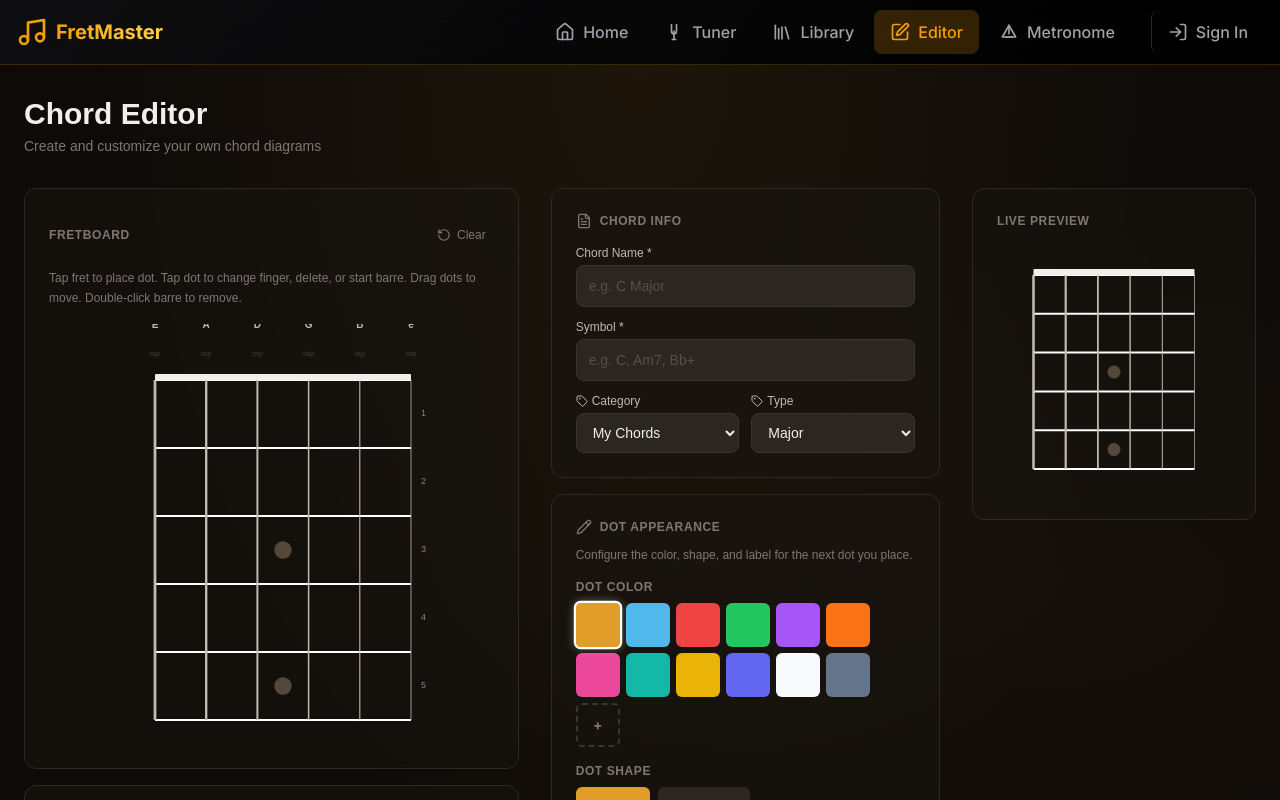
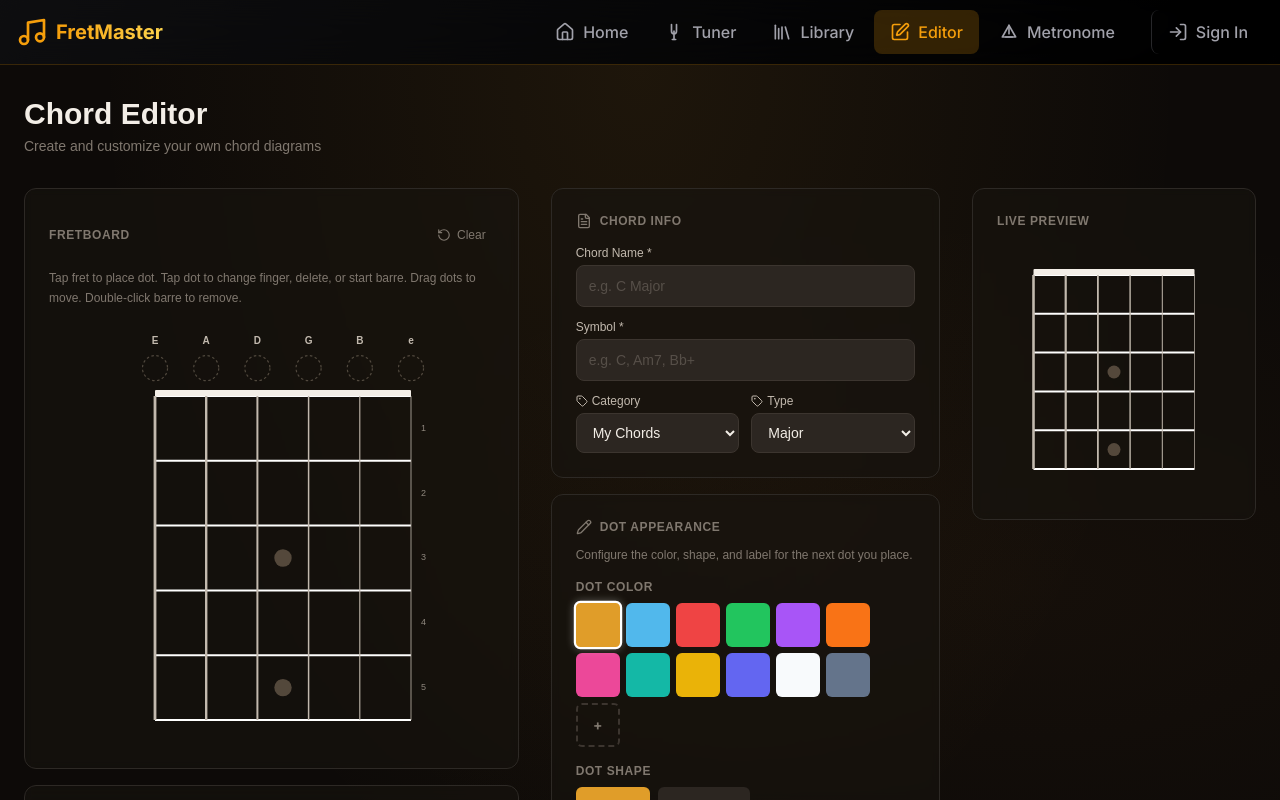
Before and after one commit to randysoller/onspace-9bg96c-13939, a React (Vite) app: page /editor in a window 1280 px wide. Built offline with nearby package versions, Linux system fonts and the light colour scheme.

Commit message:
Improve string header state indicators in Chord Editor

```diff
--- a/src/components/features/InteractiveFretboard.tsx
+++ b/src/components/features/InteractiveFretboard.tsx
@@ -93,7 +93,7 @@ export default function InteractiveFretboard({ chord, width = 320, height = 420
   const numFrets = chord.numFrets;
   const numStrings = 6;
 
-  const padLeft = 44, padRight = 20, padTop = 56, padBottom = 24;
+  const padLeft = 44, padRight = 20, padTop = 72, padBottom = 24;
   const gridWidth = width - padLeft - padRight;
   const gridHeight = height - padTop - padBottom;
   const stringSpacing = gridWidth / (numStrings - 1);
@@ -174,22 +174,26 @@ export default function InteractiveFretboard({ chord, width = 320, height = 420
     }
   }, [chord, toggleMutedString, toggleOpenString, toggleOpenDiamond]);
 
+  // ─── Barre String Toggle ────────────────────────────────────────────────────
+  // Shared logic called from both the fret zone rect AND the marker <g> in barre mode.
+  const handleBarreStringToggle = useCallback((fret: number, stringIdx: number) => {
+    if (!barreMode) return;
+    if (fret !== barreMode.anchorFret) return;
+    if (stringIdx === barreMode.anchorString) return; // can't deselect anchor
+    const isSelected = barreMode.selectedStrings.includes(stringIdx);
+    const selectedStrings = isSelected
+      ? barreMode.selectedStrings.filter(s => s !== stringIdx)
+      : [...barreMode.selectedStrings, stringIdx];
+    setBarreMode({ ...barreMode, selectedStrings });
+  }, [barreMode]);
+
   // ─── Fret Zone Click ────────────────────────────────────────────────────────
   const handleFretZoneClick = useCallback((fret: number, stringIdx: number, svgX: number, svgY: number) => {
     if (drag) return;
 
     // In barre mode: delegate to barre selection
     if (barreMode) {
-      const marker = chord.markers.find(m => m.fret === fret && m.string === stringIdx);
-      if (marker && fret === barreMode.anchorFret) {
-        // Toggle selection (can't deselect anchor)
-        if (stringIdx === barreMode.anchorString) return;
-        const isSelected = barreMode.selectedStrings.includes(stringIdx);
-        const selectedStrings = isSelected
-          ? barreMode.selectedStrings.filter(s => s !== stringIdx)
-          : [...barreMode.selectedStrings, stringIdx];
-        setBarreMode({ ...barreMode, selectedStrings });
-      }
+      handleBarreStringToggle(fret, stringIdx);
       return;
     }
 
@@ -396,26 +400,42 @@ export default function InteractiveFretboard({ chord, width = 320, height = 420
               {/* State indicator */}
               {isMuted && (
                 <g>
-                  <line x1={cx - dotRadius * 0.6} y1={headerY - dotRadius * 0.6} x2={cx + dotRadius * 0.6} y2={headerY + dotRadius * 0.6} stroke="hsl(30 7% 47%)" strokeWidth={1.5} />
-                  <line x1={cx + dotRadius * 0.6} y1={headerY - dotRadius * 0.6} x2={cx - dotRadius * 0.6} y2={headerY + dotRadius * 0.6} stroke="hsl(30 7% 47%)" strokeWidth={1.5} />
+                  {/* Gray X — muted string */}
+                  <line x1={cx - dotRadius * 0.65} y1={headerY - dotRadius * 0.65} x2={cx + dotRadius * 0.65} y2={headerY + dotRadius * 0.65} stroke="hsl(0 0% 45%)" strokeWidth={1.8} strokeLinecap="round" />
+                  <line x1={cx + dotRadius * 0.65} y1={headerY - dotRadius * 0.65} x2={cx - dotRadius * 0.65} y2={headerY + dotRadius * 0.65} stroke="hsl(0 0% 45%)" strokeWidth={1.8} strokeLinecap="round" />
                 </g>
               )}
               {isDiamond && (
                 <>
+                  {/* Blue diamond — root note, matches fretboard root markers */}
                   <polygon
-                    points={`${cx},${headerY - dotRadius * 0.85} ${cx + dotRadius * 0.85},${headerY} ${cx},${headerY + dotRadius * 0.85} ${cx - dotRadius * 0.85},${headerY}`}
+                    points={`${cx},${headerY - dotRadius * 0.88} ${cx + dotRadius * 0.88},${headerY} ${cx},${headerY + dotRadius * 0.88} ${cx - dotRadius * 0.88},${headerY}`}
                     fill="none"
                     stroke="hsl(200 80% 62%)"
-                    strokeWidth={1.5}
+                    strokeWidth={1.8}
                   />
-                  <text x={cx} y={headerY + dotRadius * 1.3} textAnchor="middle" fontSize={7} fill="hsl(200 80% 62%)" fontFamily="DM Sans, sans-serif">root</text>
+                  <text x={cx} y={headerY + dotRadius * 1.35} textAnchor="middle" fontSize={7} fill="hsl(200 80% 62%)" fontFamily="DM Sans, sans-serif">root</text>
                 </>
               )}
               {isOpen && !isDiamond && (
-                <circle cx={cx} cy={headerY} r={dotRadius * 0.7} fill="none" stroke="hsl(33 14% 72%)" strokeWidth={1.5} />
+                // Orange circle — open string, matches dot color
+                <circle cx={cx} cy={headerY} r={dotRadius * 0.72} fill="none" stroke="hsl(38 90% 56%)" strokeWidth={1.8} />
               )}
               {!isMuted && !isOpen && (
-                <text x={cx} y={headerY + 4} textAnchor="middle" fontSize={8} fill="hsl(30 7% 47%)" fillOpacity={0.4} fontFamily="DM Sans, sans-serif">tap</text>
+                // Ghost circle — neutral/unset state; dashed to suggest interactivity
+                <>
+                  <circle
+                    cx={cx}
+                    cy={headerY}
+                    r={dotRadius * 0.72}
+                    fill="none"
+                    stroke="hsl(33 14% 55%)"
+                    strokeWidth={1.2}
+                    strokeDasharray="2.5 2.5"
+                    strokeOpacity={0.45}
+                  />
+                  <title>Tap to set open / muted / root</title>
+                </>
               )}
             </g>
           );
@@ -599,6 +619,12 @@ export default function InteractiveFretboard({ chord, width = 320, height = 420
               key={`marker-${idx}`}
               opacity={dimmed ? 0.35 : opacity}
               onPointerDown={(e) => !barreMode && handleMarkerPointerDown(e, marker)}
+              onClick={(e) => {
+                if (!barreMode) return;
+                if (!isEligible) return;
+                e.stopPropagation();
+                handleBarreStringToggle(marker.fret, marker.string);
+              }}
               style={{ cursor: barreMode ? (isEligible ? 'pointer' : 'default') : 'grab' }}
             >
               {/* Hit area */}
```
